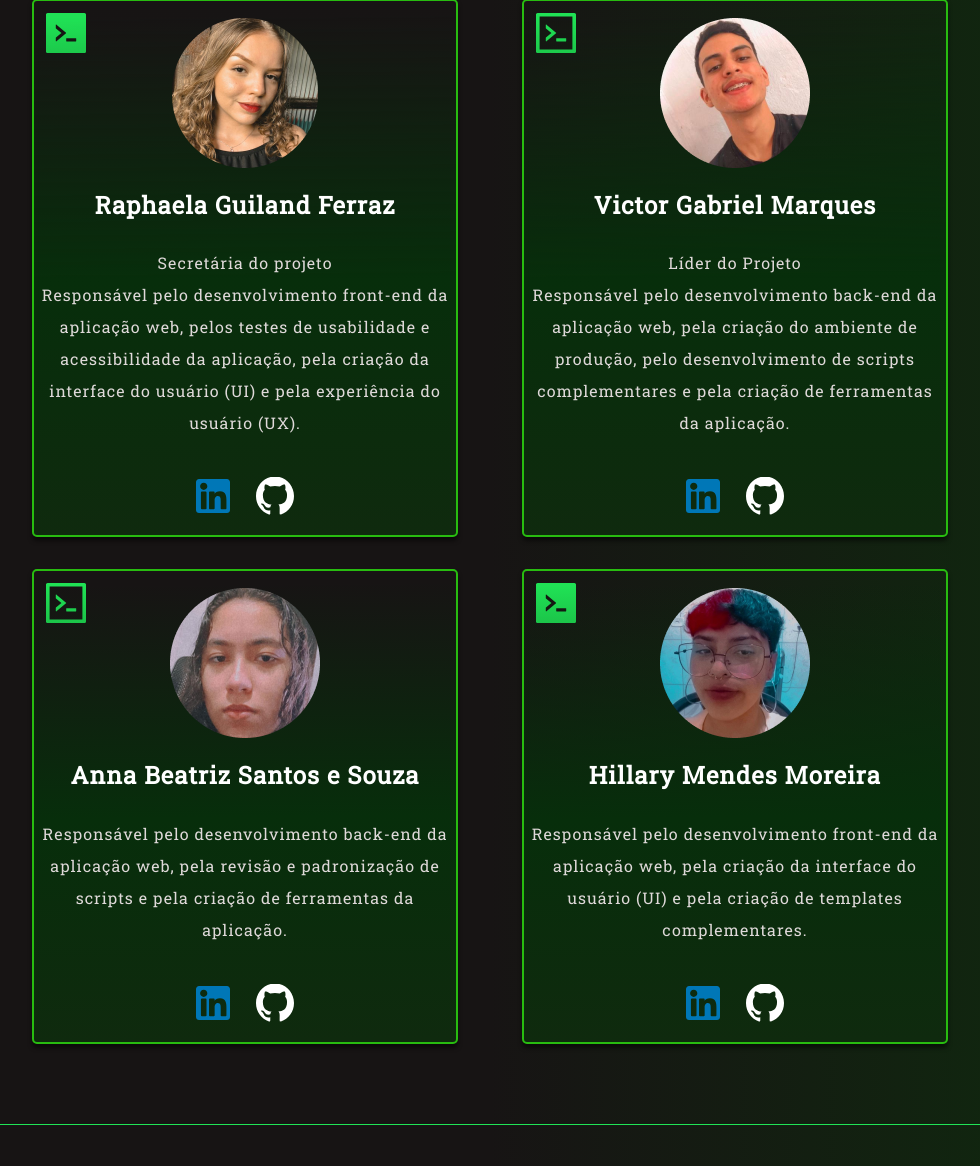
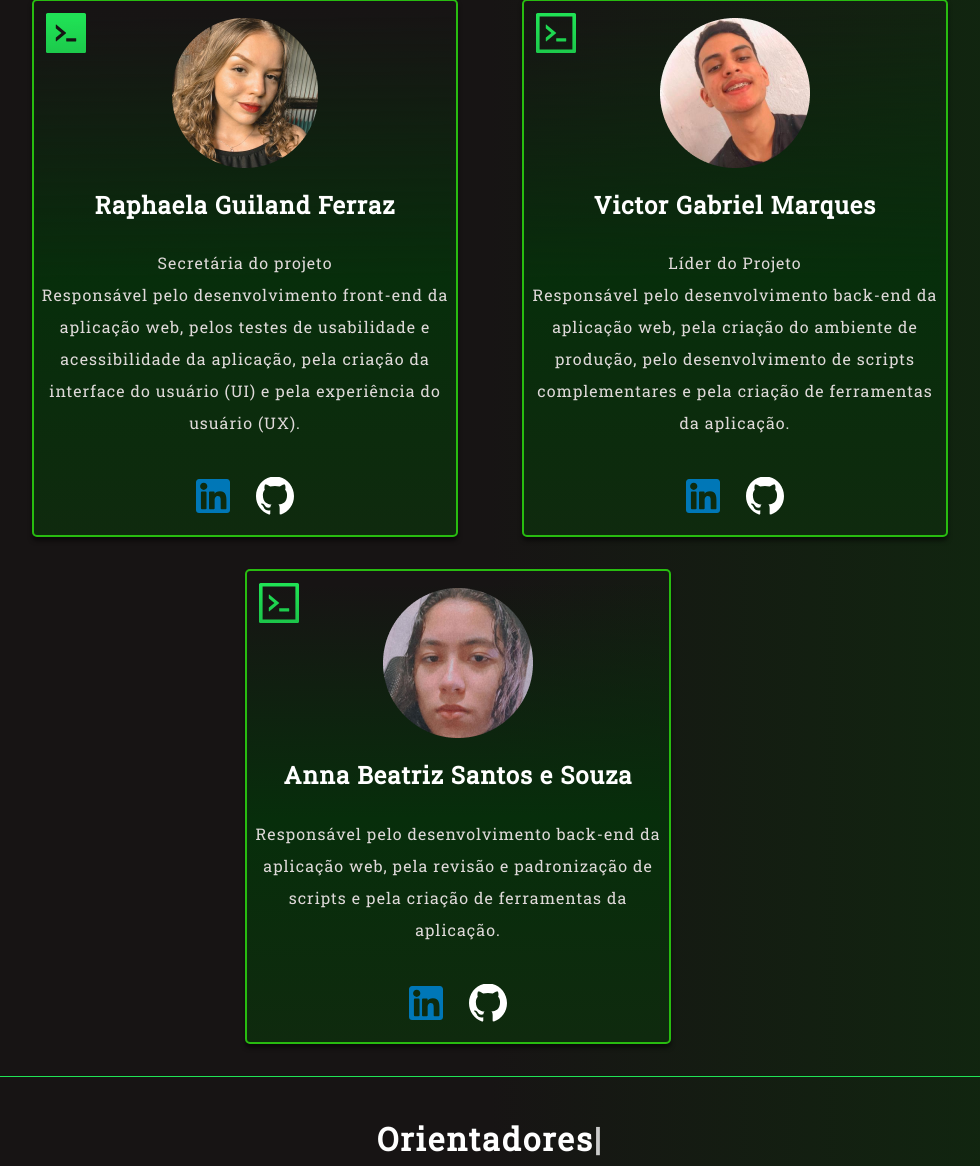
Before and after one commit to raphaelaferraz/csi_conict, a Django app: page /sobre-nos/desenvolvedores in a window 1280 px wide. Shown: the part 450-1616 px from the top of the page, without its empty margins (150-1130 px from the left). Run offline with Django 4.2, Linux system fonts and the light colour scheme; some libraries are stand-ins or nearby versions.

Commit message:
Remoção card desenvolvedor

```diff
--- a/templates/principal/desenvolvedores.html
+++ b/templates/principal/desenvolvedores.html
@@ -102,32 +102,6 @@
                 </section>
             </div>
         </li>
-        <li class="secao-cards-desenvolvedores__lista__item">
-            <div class="secao-cards-desenvolvedores__lista__item__conteiner--icone-com-fundo"></div>
-            <div class="secao-cards-desenvolvedores__lista__item__conteiner">
-                <div class="secao-cards-desenvolvedores__lista__item__conteiner--imagem">
-                    <img class="secao-cards-desenvolvedores__lista__item__conteiner--imagem-perfil" src="{% static '/assets/img/foto_hillary.png' %}" alt="Foto da Desenvolvedora Hillary">
-                </div>
-                <h2 class="secao-cards-desenvolvedores__lista__item__titulo">Hillary Mendes Moreira</h2>
-                <p class="secao-cards-desenvolvedores__lista__item__paragrafo">Responsável pelo desenvolvimento front-end da aplicação web, pela criação da interface do usuário (UI) e pela criação de templates complementares.</p>
-                <section class="secao-cards-desenvolvedores__lista__item__secao-redes-sociais">
-                    <div class="secao-cards-desenvolvedores__lista__item__secao-redes-sociais__conteiner">
-                        <ul class="secao-cards-desenvolvedores__lista__item__secao-redes-sociais__conteiner__lista">
-                            <li class="secao-cards-desenvolvedores__lista__item__secao-redes-sociais__conteiner__lista__item">
-                                <a title="Perfil do LinkedIn de Hillary" class="secao-cards-desenvolvedores__lista__item__secao-redes-sociais__conteiner__lista__item__link" href="https://www.linkedin.com/in/hillary-mendes-78609a215/">
-                                    <img class="secao-cards__lista__item__secao-redes-sociais__conteiner__lista__item__link__imagem" src="{% static '/assets/img/icone_linkedin.svg' %}" alt="Ícone da rede social LinkedIn de Hillary">
-                                </a>
-                            </li>
-                            <li class="secao-cards-desenvolvedores__lista__item__secao-redes-sociais__conteiner__lista__item">
-                                <a title="Perfil do GitHub de Hillary" class="secao-cards-desenvolvedores__lista__item__secao-redes-sociais__conteiner__lista__item__link" href="https://github.com/heyyyhill">
-                                    <img class="secao-cards__lista__item__secao-redes-sociais__conteiner__lista__item__link__imagem" src="{% static '/assets/img/icone_github.svg' %}" alt="Ícone do perfil do GitHub de Hillary">
-                                </a>
-                            </li>
-                        </ul>
-                    </div>
-                </section>
-            </div>
-        </li>
     </ul>
 </section>
 <div class="conteiner__linha"></div>
```
